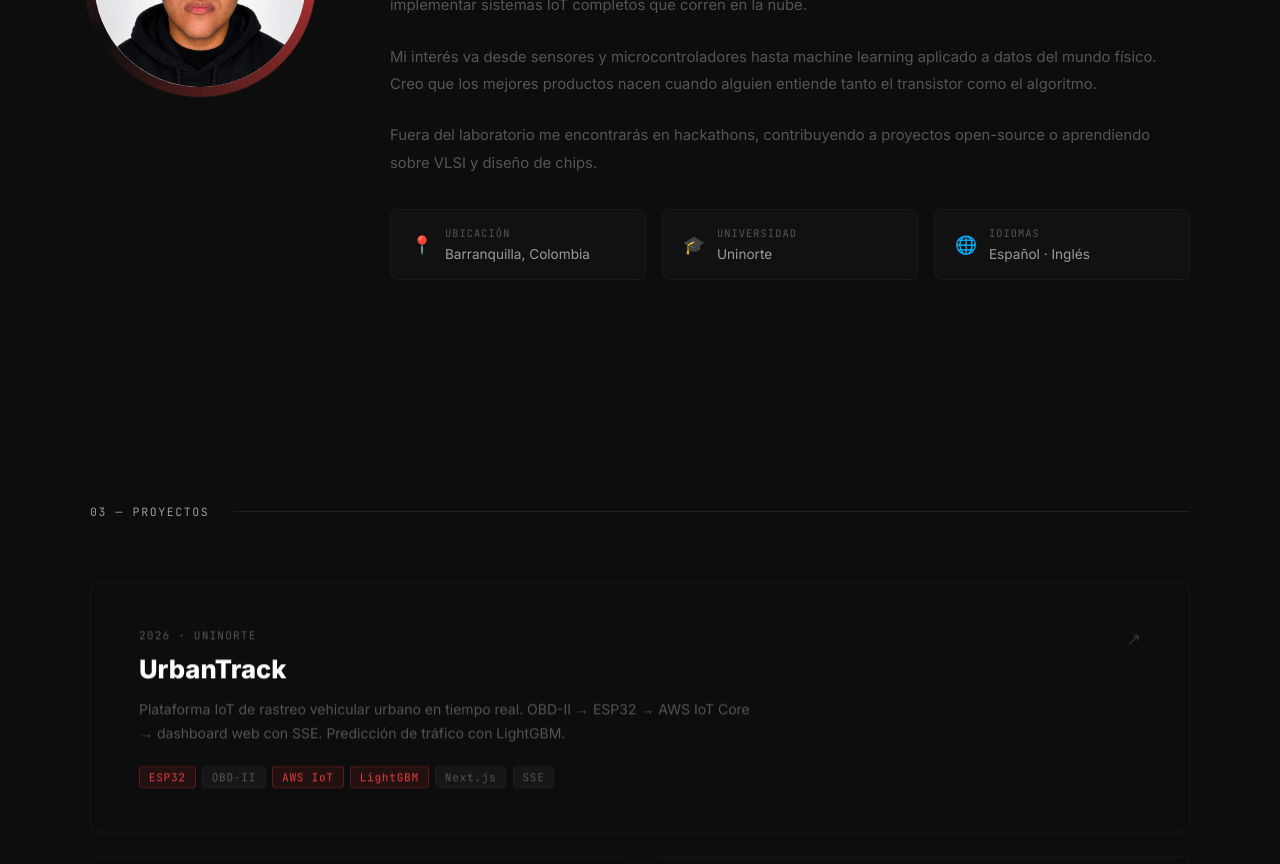
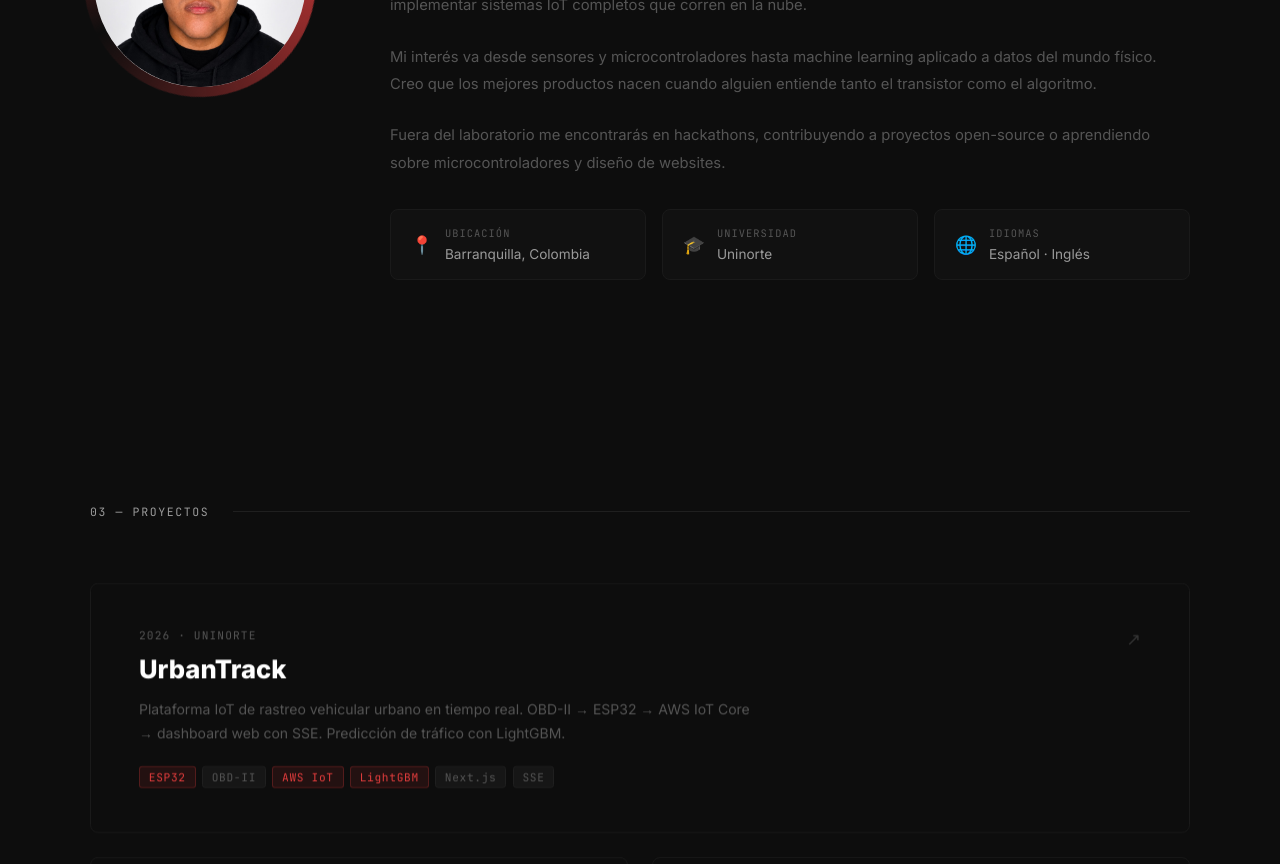
Before and after one commit to KennethDJLS/Kenneth-profolio, a Next.js app: page / in a window 1280 px wide. Shown: the part 1120-1984 px from the top of the page. Built offline with nearby package versions, Linux system fonts and the light colour scheme.

Commit message:
update about paragraph

```diff
--- a/src/components/About.tsx
+++ b/src/components/About.tsx
@@ -67,7 +67,7 @@ export default function About() {
             </p>
             <p className={styles.bio}>
               Fuera del laboratorio me encontrarás en hackathons, contribuyendo a proyectos
-              open-source o aprendiendo sobre VLSI y diseño de chips.
+              open-source o aprendiendo sobre microcontroladores y diseño de websites.
             </p>
 
             <div className={styles.infoCards}>
```
